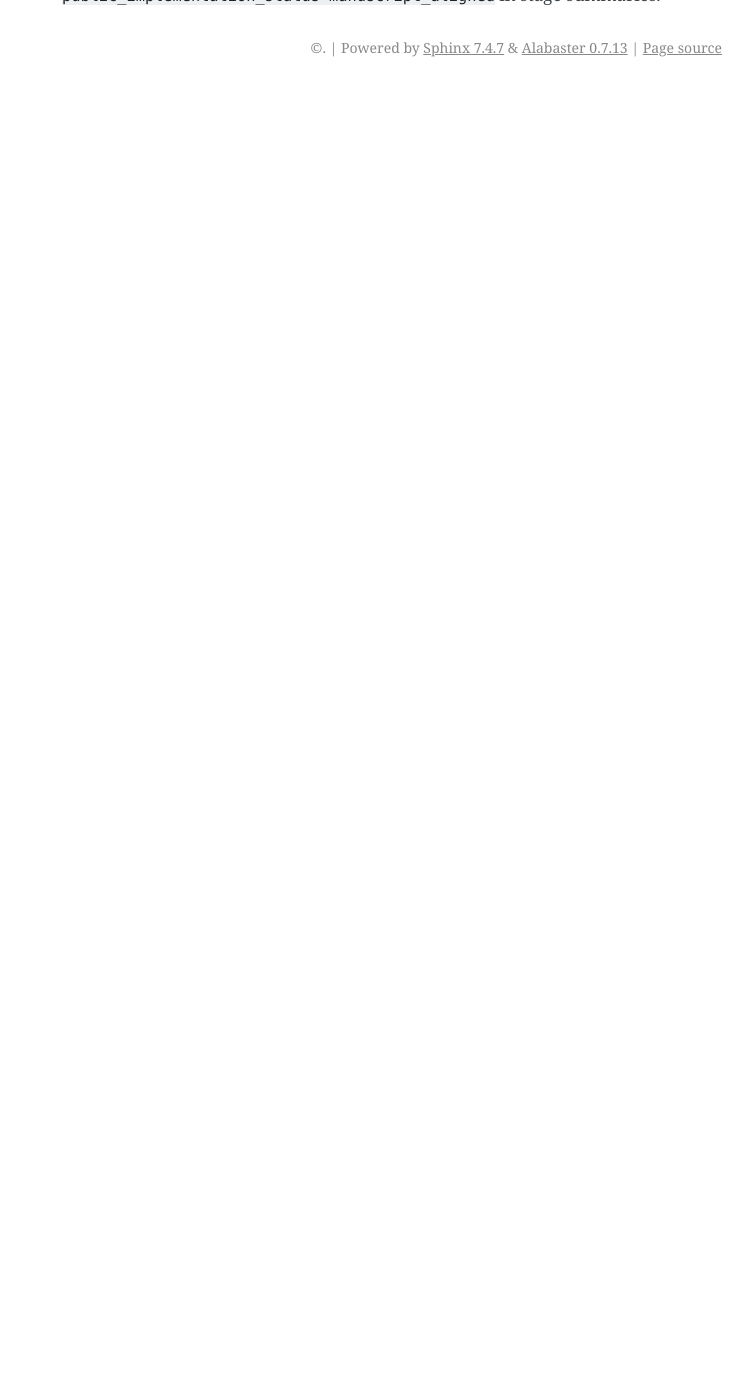
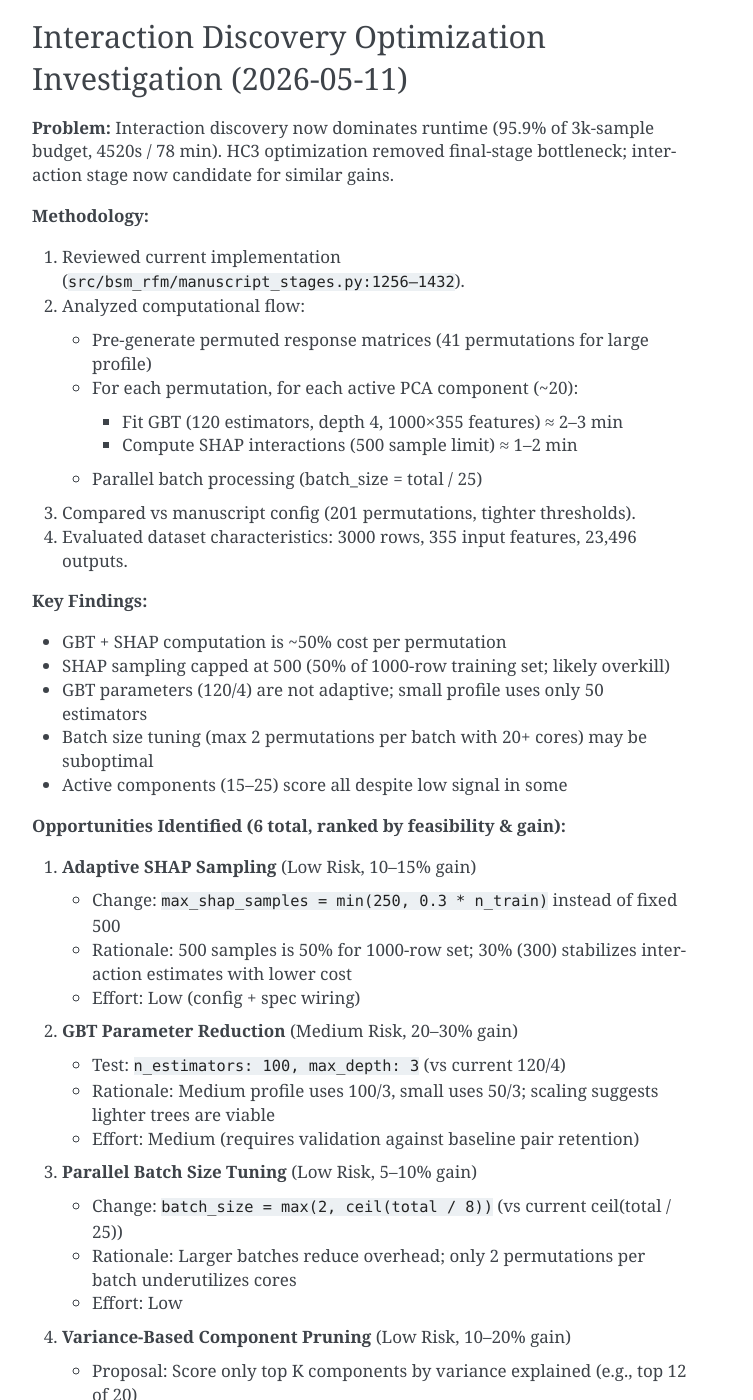
Before and after one commit to NatLabRockies/rfm-pipeline, a Sphinx documentation site: the page built from docs/AGENT_SYNC.md, in a window 1280 px wide and 1400 px high, scrolled down 15907 px. Shown: the whole window, without its empty margins (388-1141 px from the left). Built offline with Sphinx 7.4.7, drawn with Linux system fonts in a browser that asks for light colours; before the commit the page ends 15994 px from its top, so only the background shows below that; some of the changed text lies outside the part shown.

Commit message:
docs: interaction discovery optimization investigation complete
Comprehensive analysis of interaction discovery bottleneck (95.9% of 3k-sample budget).
Identified 6 optimization opportunities ranked by feasibility and expected gain:

High priority (20–35% combined):
- Adaptive SHAP sampling: max_shap_samples adaptive to dataset size (10–15%)
- GBT parameter reduction: test n_estimators:100, max_depth:3 (20–30%)

Medium priority (15–30% additional):
- Parallel batch size tuning (5–10%)
- Variance-based component pruning (10–20%)

Lower priority (30–50% potential, higher effort):
- Candidate pair pre-filtering
- Early stopping on permutations (validation risk)

Analysis in docs/INTERACTION_DISCOVERY_OPTIMIZATION.md
Implementation roadmap in plan.md and docs/AGENT_SYNC.md

```diff
--- a/docs/AGENT_SYNC.md
+++ b/docs/AGENT_SYNC.md
@@ -6,10 +6,10 @@ base_branch: main
 autonomy_tier: 3
 profile: autonomous
 current_milestone: Phase 8a implementation (local-first out-of-core foundation)
-current_slice: Post-merge validation + full-dataset runtime extrapolation
-slice_status: complete (HC3 optimized; phased 3k-sample test completed with projections validated)
-last_validation: Post-merge phased runtime investigation complete; full-gate passing; HC3 optimization confirmed 24.2× speedup
-next_slice: Optional—validate full 30k-sample projection or explore interaction-discovery optimization
+current_slice: Interaction discovery optimization investigation
+slice_status: complete (6 opportunities identified, ranked by feasibility/gain; ready for implementation)
+last_validation: Analysis complete, no code changes yet
+next_slice: Implement adaptive SHAP sampling + GBT parameter reduction (expected 20–35% improvement)
 
 ## Runtime investigation workflow package (2026-05-11)
 
@@ -517,3 +517,76 @@ pixi run env OMP_NUM_THREADS=1 OPENBLAS_NUM_THREADS=1 MKL_NUM_THREADS=1 NUMEXPR_
   Sparse selection and final-artifacts stages not completed due to compute time (100 stability
   subsamples × ~1,300 candidates). Interaction/nonlinear stage equivalence confirmed via
   `public_implementation_status=manuscript_aligned` in stage summaries.
+
+## Interaction Discovery Optimization Investigation (2026-05-11)
+
+**Problem:** Interaction discovery now dominates runtime (95.9% of 3k-sample budget, 4520s / 78 min). HC3 optimization removed final-stage bottleneck; interaction stage now candidate for similar gains.
+
+**Methodology:**
+
+1. Reviewed current implementation (`src/bsm_rfm/manuscript_stages.py:1256–1432`).
+1. Analyzed computational flow:
+   - Pre-generate permuted response matrices (41 permutations for large profile)
+   - For each permutation, for each active PCA component (~20):
+     - Fit GBT (120 estimators, depth 4, 1000×355 features) ≈ 2–3 min
+     - Compute SHAP interactions (500 sample limit) ≈ 1–2 min
+   - Parallel batch processing (batch_size = total / 25)
+1. Compared vs manuscript config (201 permutations, tighter thresholds).
+1. Evaluated dataset characteristics: 3000 rows, 355 input features, 23,496 outputs.
+
+**Key Findings:**
+
+- GBT + SHAP computation is ~50% cost per permutation
+- SHAP sampling capped at 500 (50% of 1000-row training set; likely overkill)
+- GBT parameters (120/4) are not adaptive; small profile uses only 50 estimators
+- Batch size tuning (max 2 permutations per batch with 20+ cores) may be suboptimal
+- Active components (15–25) score all despite low signal in some
+
+**Opportunities Identified (6 total, ranked by feasibility & gain):**
+
+1. **Adaptive SHAP Sampling** (Low Risk, 10–15% gain)
+
+   - Change: `max_shap_samples = min(250, 0.3 * n_train)` instead of fixed 500
+   - Rationale: 500 samples is 50% for 1000-row set; 30% (300) stabilizes interaction estimates with lower cost
+   - Effort: Low (config + spec wiring)
+
+1. **GBT Parameter Reduction** (Medium Risk, 20–30% gain)
+
+   - Test: `n_estimators: 100, max_depth: 3` (vs current 120/4)
+   - Rationale: Medium profile uses 100/3, small uses 50/3; scaling suggests lighter trees are viable
+   - Effort: Medium (requires validation against baseline pair retention)
+
+1. **Parallel Batch Size Tuning** (Low Risk, 5–10% gain)
+
+   - Change: `batch_size = max(2, ceil(total / 8))` (vs current ceil(total / 25))
+   - Rationale: Larger batches reduce overhead; only 2 permutations per batch underutilizes cores
+   - Effort: Low
+
+1. **Variance-Based Component Pruning** (Low Risk, 10–20% gain)
+
+   - Proposal: Score only top K components by variance explained (e.g., top 12 of 20)
+   - Rationale: High-order interactions unlikely in low-signal components
+   - Effort: Low (requires variance ranking logic)
+
+1. **Candidate Pair Pre-Filtering** (Low Risk, 30–50% gain, HIGH EFFORT)
+
+   - Proposal: Score weak pairs quickly (shallow trees), prune bottom 50%, score survivors in full
+   - Rationale: Many pairs have near-zero signals across all permutations
+   - Effort: High (requires approximation design + validation)
+
+1. **Early Stopping on Permutations** (Medium Risk, 15–25% gain, VALIDATION RISK)
+
+   - Proposal: Stop null permutations if p-value confidence sufficient
+   - Rationale: Many nulls likely far from observed; additional permutations may be redundant
+   - Effort: Medium (statistical validity risk; only for non-critical pairs)
+
+**Recommendation:**
+
+- Implement Top 2 (Adaptive SHAP + GBT reduction) in next slice
+- Target: **20–35% improvement** on interaction discovery (4520s → ~3000s)
+- Full-dataset projection impact: 30,000-row runtime **27.5h → ~22h** (1.1 days → 0.9 days)
+
+**Documentation:**
+
+- Full analysis: `docs/INTERACTION_DISCOVERY_OPTIMIZATION.md`
+- Implementation plan: See plan.md Phase section
```
Also changed, not shown: docs/INTERACTION_DISCOVERY_OPTIMIZATION.md (added, +229 -0 lines).
